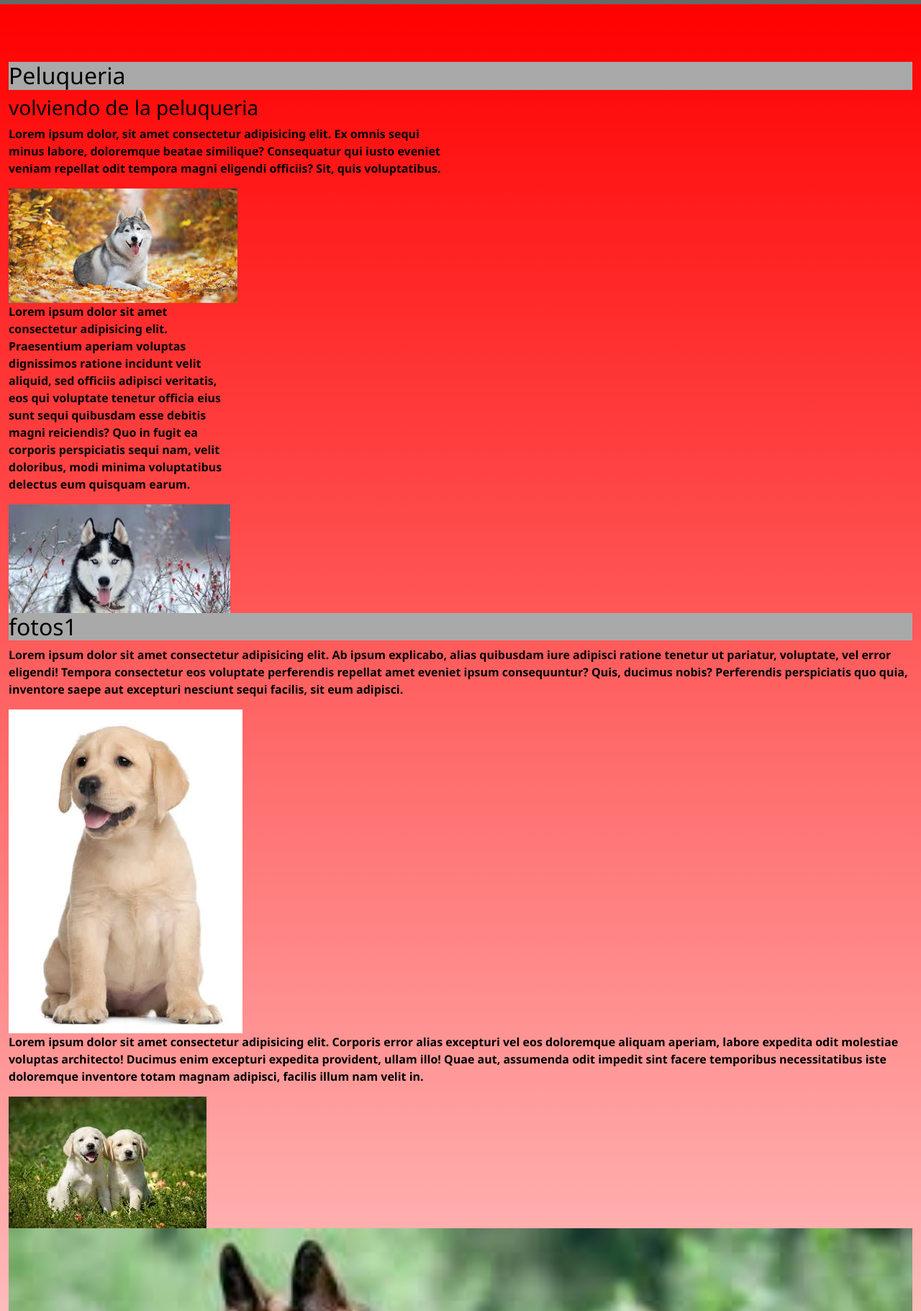
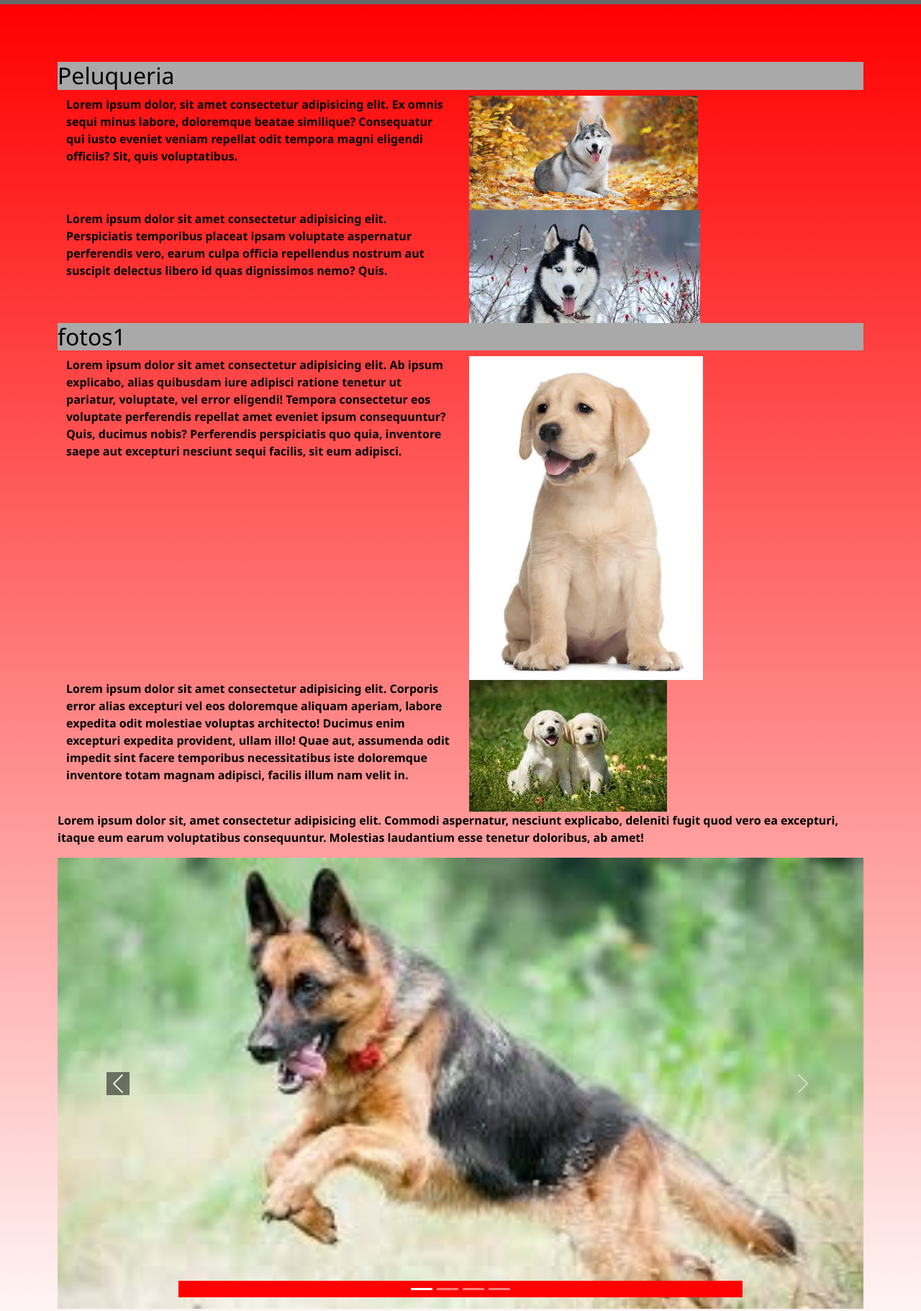
Before and after one commit to ExeCieri/proyecto-vet, a plain HTML site: page carpetas/galeria.html in a window 1280 px wide. Shown: the part 60-1882 px from the top of the page at 72% size. Drawn offline with nearby package versions, Linux system fonts and the light colour scheme; files that its build step writes are made by us from their sources.

Commit message:
bootstrap aplicado

```diff
--- a/carpetas/galeria.html
+++ b/carpetas/galeria.html
@@ -4,7 +4,7 @@
     <meta charset="UTF-8">
     <meta http-equiv="X-UA-Compatible" content="IE=edge">
     <meta name="viewport" content="width=device-width, initial-scale=1.0">
-    <link rel="stylesheet" href="css/bootstrap.min.css">
+    <link rel="stylesheet" href="../css/bootstrap.min.css">
     <link rel="stylesheet" href="../css/styles.css">
     <title>galeria</title>
 </head>
@@ -25,45 +25,61 @@
         </nav>
     </header>
 
-    <MAIN class="container-fluid">
+    <MAIN class="prueba">
 
-        <section class="siveriano">
+        <section>
 
             <H2 class="titulo1">Peluqueria</H2>
 
-            <article>
-                <h3> volviendo de la peluqueria</h3>
+            <article class= "container-fluid">
+                <div class="row">
 
-                <div class="row">
-                    <div class="col col-xl-6">Lorem ipsum dolor, sit amet consectetur adipisicing elit. Ex omnis sequi minus labore, doloremque beatae similique? Consequatur qui iusto eveniet veniam repellat odit tempora magni eligendi officiis? Sit, quis voluptatibus.</p>
-                    <div class="col-6">
+                    <div class="col-md-6">
+                        <p>Lorem ipsum dolor, sit amet consectetur adipisicing elit. Ex omnis sequi minus labore, doloremque beatae similique? Consequatur qui iusto eveniet veniam repellat odit tempora magni eligendi officiis? Sit, quis voluptatibus.
+
+                        </p>
+
+                    </div>
+                    <div class=" col-md-6">
                         <img src="../img/perro.jpg" alt="perro siveriano muy bonito">
+                    <div>
+                 </div>
+            </article>
+            <article class="container-fluid">
+                    <div class="row">
+                        <p class="col-md-6">Lorem ipsum dolor sit amet consectetur adipisicing elit. Perspiciatis temporibus placeat ipsam voluptate aspernatur perferendis vero, earum culpa officia repellendus nostrum aut suscipit delectus libero id quas dignissimos nemo? Quis.</p>
+
+                        <div class="col-md-6">
+                            <img src="../img/perro2.jpg" alt="siveriano entre las plantas">
+                        </div>
                     </div>
+            </article>
 
 
-                    <p class="col col-xl-6">Lorem ipsum dolor sit amet consectetur adipisicing elit. Praesentium aperiam voluptas dignissimos ratione incidunt velit aliquid, sed officiis adipisci veritatis, eos qui voluptate tenetur officia eius sunt sequi quibusdam esse debitis magni reiciendis? Quo in fugit ea corporis perspiciatis sequi nam, velit doloribus, modi minima voluptatibus delectus eum quisquam earum.</p>
-                    <img src="../img/perro2.jpg" alt="siveriano entre las plantas" class="col-6">
-                </div>
-
-            </article>
         </section>
         <section class="labrador">
             <h2 class="titulo1">fotos1</h2>
             <div>
-                <article>
-                    <p>Lorem ipsum dolor sit amet consectetur adipisicing elit. Ab ipsum explicabo, alias quibusdam iure adipisci ratione tenetur ut pariatur, voluptate, vel error eligendi! Tempora consectetur eos voluptate perferendis repellat amet eveniet ipsum consequuntur? Quis, ducimus nobis? Perferendis perspiciatis quo quia, inventore saepe aut excepturi nesciunt sequi facilis, sit eum adipisci.
+                <article class="container-fluid">
+                    <div class="row">
+                        <p class="col-md-6">Lorem ipsum dolor sit amet consectetur adipisicing elit. Ab ipsum explicabo, alias quibusdam iure adipisci ratione tenetur ut pariatur, voluptate, vel error eligendi! Tempora consectetur eos voluptate perferendis repellat amet eveniet ipsum consequuntur? Quis, ducimus nobis? Perferendis perspiciatis quo quia, inventore saepe aut excepturi nesciunt sequi facilis, sit eum adipisci.
 
-                    </p>
-                    <img src="../img/perro5.webp" alt="labrador sentado">
-                    <p>Lorem ipsum dolor sit amet consectetur adipisicing elit. Corporis error alias excepturi vel eos doloremque aliquam aperiam, labore expedita odit molestiae voluptas architecto! Ducimus enim excepturi expedita provident, ullam illo! Quae aut, assumenda odit impedit sint facere temporibus necessitatibus iste doloremque inventore totam magnam adipisci, facilis illum nam velit in.</p>
-
-                    <img src="../img/perro3.jpg" alt="dulces cachoarros labradores">
+                        </p>
+                        <div class="col-md-6">
+                            <img src="../img/perro5.webp" alt="labrador sentado">
+                        </div>
+                        <p class="col-md-6">Lorem ipsum dolor sit amet consectetur adipisicing elit. Corporis error alias excepturi vel eos doloremque aliquam aperiam, labore expedita odit molestiae voluptas architecto! Ducimus enim excepturi expedita provident, ullam illo! Quae aut, assumenda odit impedit sint facere temporibus necessitatibus iste doloremque inventore totam magnam adipisci, facilis illum nam velit in.</p>
+                        <div class="col-md-6">
+                            <img src="../img/perro3.jpg" alt="dulces cachoarros labradores">
+                        </div>
 
                 </article>
             </div>
         </section>
+        <section>
+            <p>Lorem ipsum dolor sit, amet consectetur adipisicing elit. Commodi aspernatur, nesciunt explicabo, deleniti fugit quod vero ea excepturi, itaque eum earum voluptatibus consequuntur. Molestias laudantium esse tenetur doloribus, ab amet!</p>
 
-        <div id="carouselExampleIndicators" class="carousel slide" data-bs-ride="true">
+            <div id="carouselExampleIndicators" class="carousel slide" data-bs-ride="true">
             <div class="carousel-indicators">
               <button type="button" data-bs-target="#carouselExampleIndicators" data-bs-slide-to="0" class="active" aria-current="true" aria-label="Slide 1"></button>
               <button type="button" data-bs-target="#carouselExampleIndicators" data-bs-slide-to="1" aria-label="Slide 2"></button>
@@ -72,16 +88,16 @@
             </div>
             <div class="carousel-inner">
               <div class="carousel-item active">
-                <img src="../img/perro1.jpg" class="d-block w-100" alt="...">
+                <img src="../img/perro1.jpg" class="d-block w-100" alt="ovejero saltando">
               </div>
               <div class="carousel-item">
-                <img src="../img/perro4.jpg" class="d-block w-100" alt="...">
+                <img src="../img/perro4.jpg" class="d-block w-100" alt="labrador blanco acostado">
               </div>
               <div class="carousel-item">
-                <img src="../img/perro6.jpg" class="d-block w-100" alt="...">
+                <img src="../img/perro6.jpg" class="d-block w-100" alt="cachorro de labrador">
               </div>
               <div class="carousel-item">
-                <img src="../img/perro9.jpg" class="d-block w-100" alt="...">
+                <img src="../img/perro9.jpg" class="d-block w-100" alt="cachorros labradores">
               </div>
             </div>
             <button class="carousel-control-prev" type="button" data-bs-target="#carouselExampleIndicators" data-bs-slide="prev">
@@ -93,7 +109,7 @@
               <span class="visually-hidden">Next</span>
             </button>
           </div>
-
+        </section>
     </MAIN>
 
     <footer class="pie">
--- a/css/styles.css
+++ b/css/styles.css
@@ -78,7 +78,7 @@ footer{
 }
 
 /* -----------grid inicio------------ */
-@media (min-width: 1024px){
+/* @media (min-width: 1024px){
 .grid-prueba {
     display: grid;
     grid-template-columns: 75% 25%;
@@ -90,12 +90,12 @@ grid-template-areas:
     "cuerpo aside"
     "footer footer"
 
-}
+} */
 
 
-.encabezado {grid-area: header;}
+/* .encabezado {grid-area: header;}
 
-.vet {grid-area: cuerpo;}
+.vet {grid-area: cuerpo;} */
 
 .anexo {grid-area: aside;
 background-color: darkgrey;}
@@ -113,6 +113,12 @@ background-color: darkgrey;}
 }
 
 }
+/* .carousel-control-prev{background-color: red;} */
+/* .carousel-control-next{background-color: black;} */
+.carousel-control-next-icon{background-color: black;}
+.carousel-control-prev-icon{background-color: black;}
+.carousel-indicators{background-color: red;}
+
 
 /* ------------------------galeria---------------- */
 /* @media (min-width: 1024px) {
```
Also changed, not shown: carpetas/noticias.html (+15 -11 lines), index.html (+7 -8 lines).
